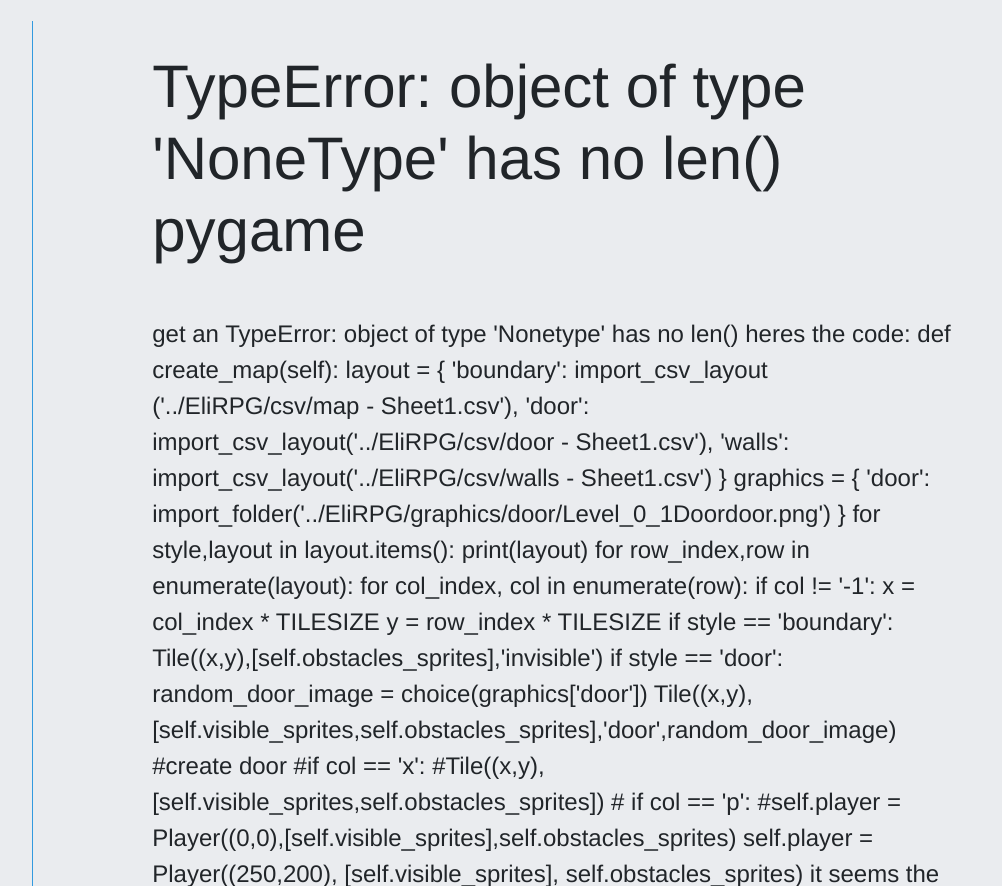
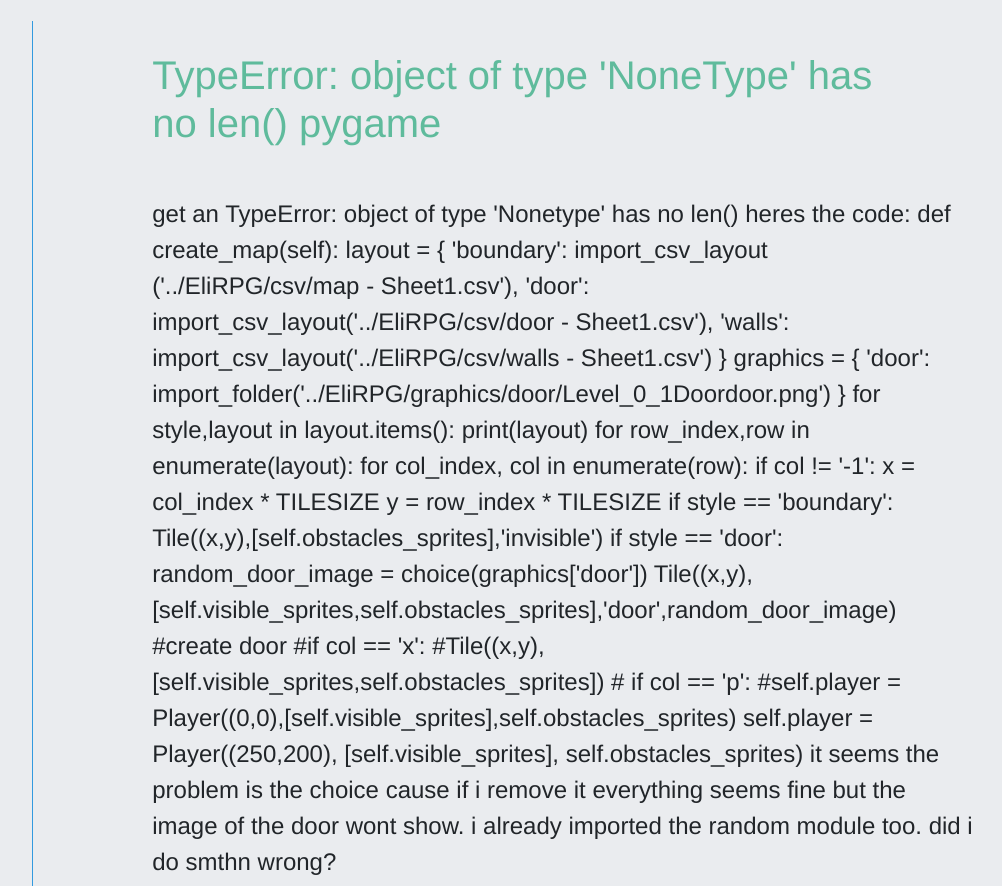
Before and after one commit to SUFE-lxc/Final_Project, a Django app: page /question/4 in a window 1280 px wide. Shown: the part 99-985 px from the top of the page, without its empty margins (122-1124 px from the left). Run offline with Django 3.2, Linux system fonts and the light colour scheme; data comes from the database, SQL or seed files in the repository; some libraries are stand-ins or nearby versions; some web fonts are replaced.

Commit message:
Update styles.css

```diff
--- a/Zarathustra/main/static/main/css/styles.css
+++ b/Zarathustra/main/static/main/css/styles.css
@@ -173,8 +173,10 @@ img {
   padding: 30px;
 }
 
-.question-title, .title{
+.question-title {
   margin: 0 7vw;
+  font-size:40px;
+  color:#5FBB9C;
 }
 .question-body,.question-author{
   margin-left:7vw ;
@@ -182,6 +184,12 @@ img {
 
 .question-author{
   color:gray;
+}
+
+.submit-button2 {
+  position: relative;
+
+  top: 300px;
 }
 
 .votes{
@@ -439,6 +447,7 @@ div.form-item p.formLabel {
 .reply-form-container.enabled {
   display: block;
 }
+
 .reply-button,.up-vote,.down-vote{
   border-style: none;
   color:#2874f0;
```
